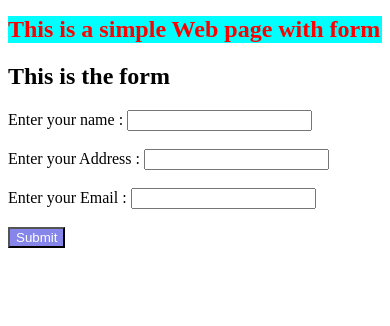
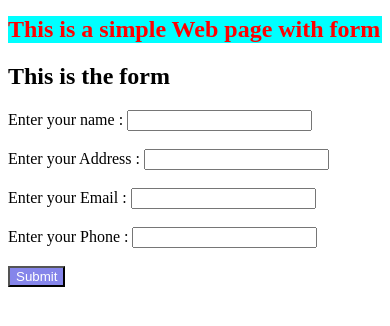
Before and after one commit to Gehansat/EAIPGT2, a plain HTML site: page index.html in a window 390 px wide. Drawn offline with Linux system fonts and the light colour scheme.

Commit message:
update with phone number
added phone number

```diff
--- a/index.html
+++ b/index.html
@@ -20,6 +20,9 @@
     <label for="email">Enter your Email : </label>
     <input type="email" name="email" id="email">
 <br><br>
+    <label for="phone">Enter your Phone : </label>
+    <input type="number" name="phone" id="phone">
+<br><br>
     <button style="background-color: rgb(133, 133, 234); color: white;" >
         Submit
     </button>
```
